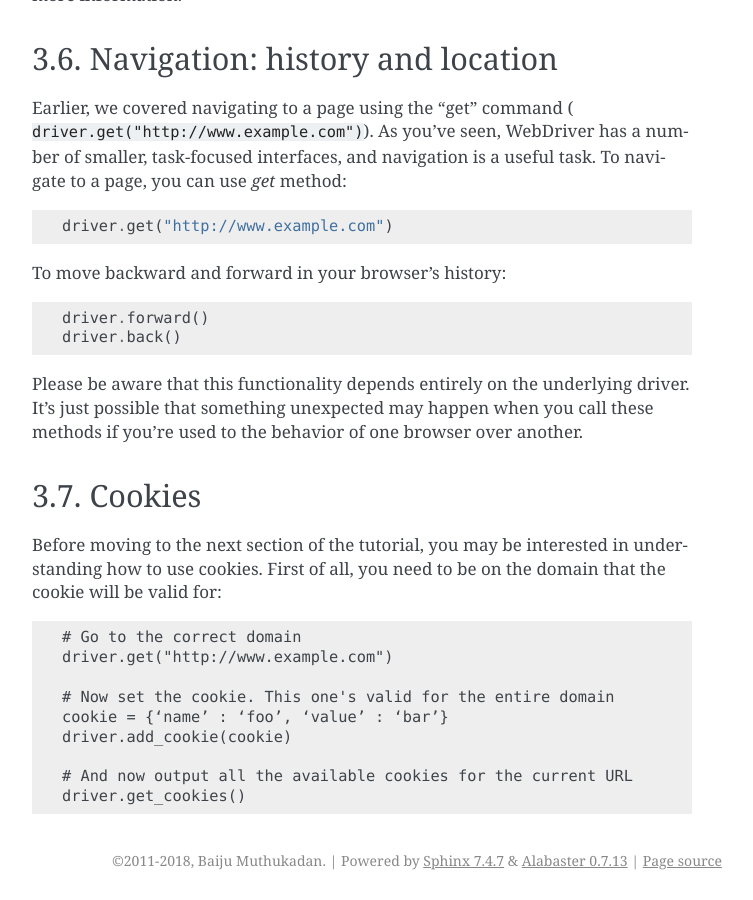
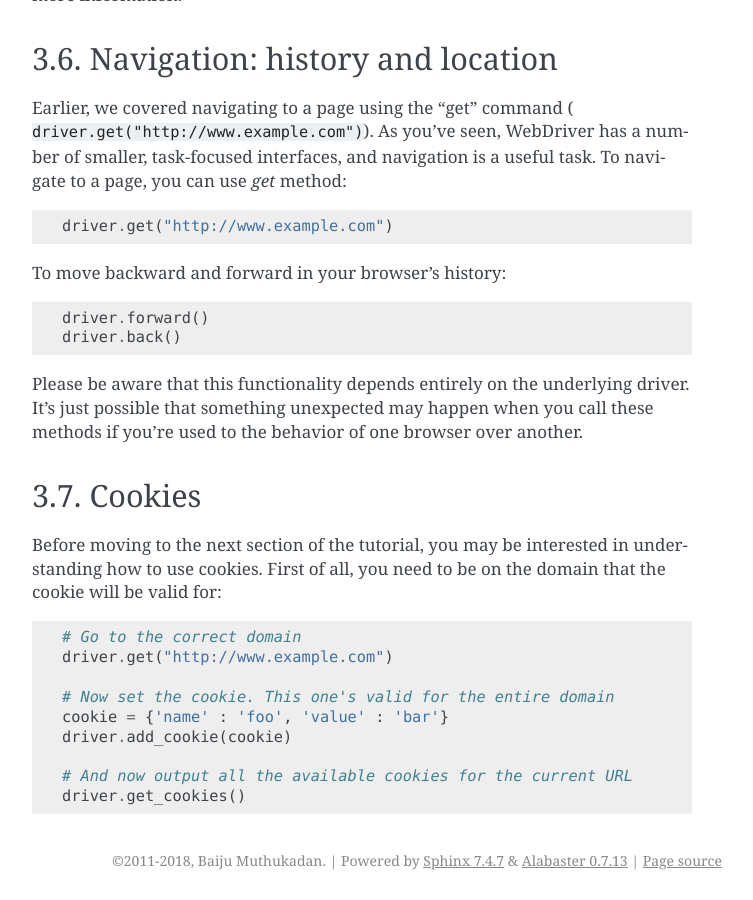
Before and after one commit to baijum/selenium-python, a Sphinx documentation site: the page built from source/navigating.rst, in a window 1280 px wide and 900 px high, scrolled down 4129 px. Shown: the whole window, without its empty margins (388-1141 px from the left). Built offline with Sphinx 7.4.7, drawn with Linux system fonts in a browser that asks for light colours.

Commit message:
Fix incorrect quotes in cookies example (#110)

```diff
--- a/source/navigating.rst
+++ b/source/navigating.rst
@@ -226,7 +226,7 @@ that the cookie will be valid for:
   driver.get("http://www.example.com")
 
   # Now set the cookie. This one's valid for the entire domain
-  cookie = {‘name’ : ‘foo’, ‘value’ : ‘bar’}
+  cookie = {'name' : 'foo', 'value' : 'bar'}
   driver.add_cookie(cookie)
 
   # And now output all the available cookies for the current URL
```
